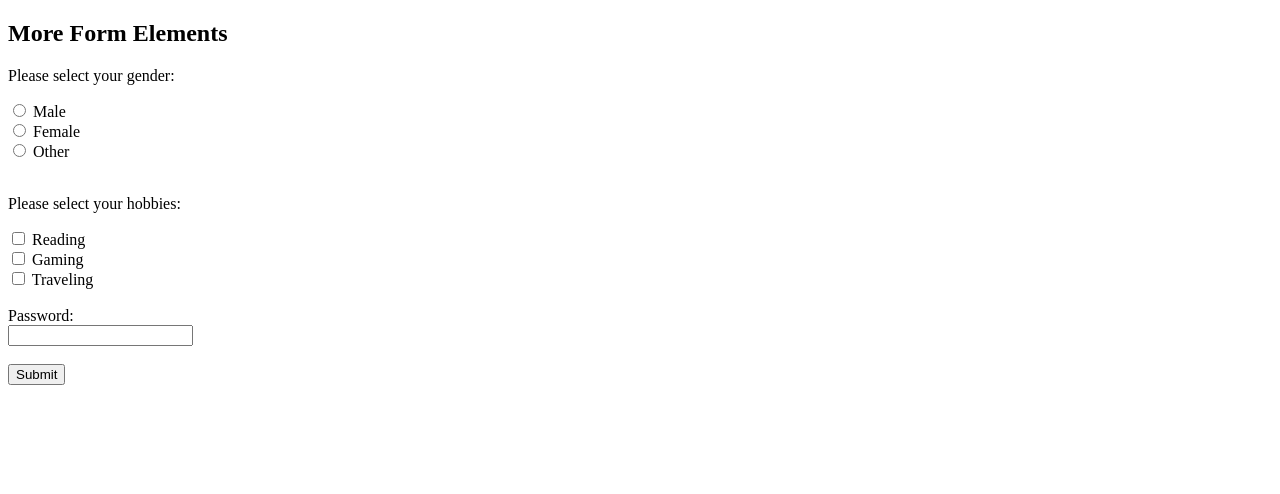
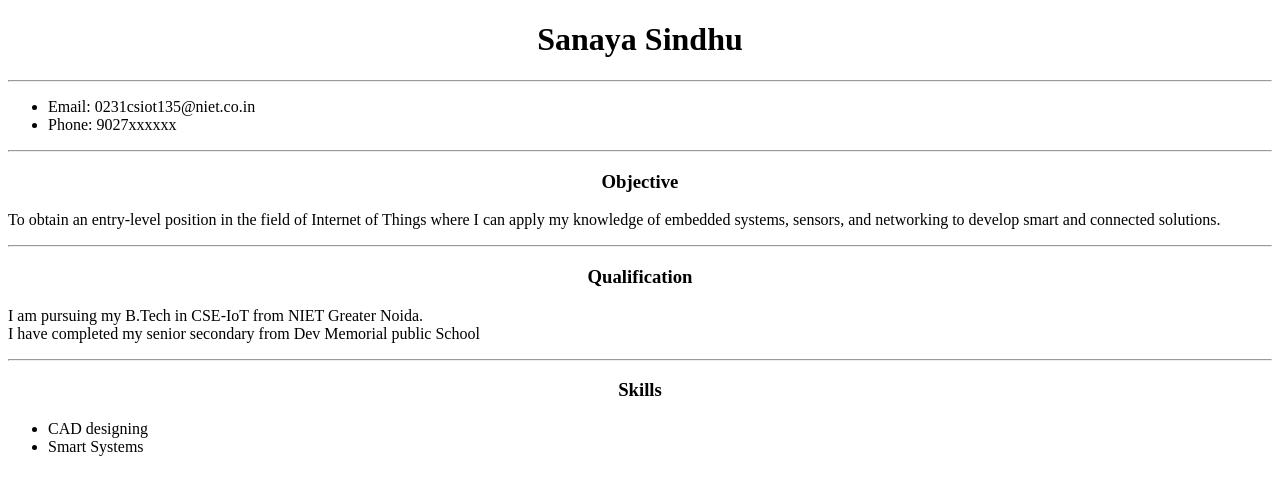
Before and after one commit to SanayaSindhu/Resume.wt, a plain HTML site: page index.html in a window 1280 px wide. Drawn offline with Linux system fonts and the light colour scheme.

Commit message:
Add files via upload

```diff
--- a/index.html
+++ b/index.html
@@ -1,34 +1,28 @@
 <!DOCTYPE html>
-<html lang="en">
+<html>
 <head>
-    <meta charset="UTF-8">
-    <meta name="viewport" content="width=device-width, initial-scale=1.0">
-    <title>Task 17: More Form Elements</title>
+    <title>Sanaya Sindhu - Resume</title>
 </head>
 <body>
+    <center><h1>Sanaya Sindhu</h1></center>
+    <hr>
+    <ul>
+        <li>Email: 0231csiot135@niet.co.in</li>
+        <li>Phone: 9027xxxxxx</li>
+    </ul>
+    <hr>
+    <center><h3>Objective</h3></center>
+    <p>To obtain an entry-level position in the field of Internet of Things where I can apply my knowledge of embedded systems, sensors, and networking to develop smart and connected solutions.</p>
+    <hr>
+    <center><h3>Qualification</h3></center>
+    <p>I am pursuing my B.Tech in CSE-IoT from NIET Greater Noida.<br>
+    I have completed my senior secondary from Dev Memorial public School </p>
+    <hr>
+    <center><h3>Skills</h3></center>
+    <ul>
+        <li>CAD designing</li>
+        <li>Smart Systems</li>
 
-    <h2>More Form Elements</h2>
-    <form action="/submit-details" method="post">
-        <p>Please select your gender:</p>
-        <input type="radio" id="male" name="gender" value="male">
-        <label for="male">Male</label><br>
-        <input type="radio" id="female" name="gender" value="female">
-        <label for="female">Female</label><br>
-        <input type="radio" id="other" name="gender" value="other">
-        <label for="other">Other</label><br><br>
-
-        <p>Please select your hobbies:</p>
-        <input type="checkbox" id="hobby1" name="hobbies" value="reading">
-        <label for="hobby1">Reading</label><br>
-        <input type="checkbox" id="hobby2" name="hobbies" value="gaming">
-        <label for="hobby2">Gaming</label><br>
-        <input type="checkbox" id="hobby3" name="hobbies" value="traveling">
-        <label for="hobby3">Traveling</label><br><br>
-
-        <label for="password">Password:</label><br>
-        <input type="password" id="password" name="user_password"><br><br>
-
-        <input type="submit" value="Submit">
-    </form>
+    </ul>
 </body>
 </html>
```
